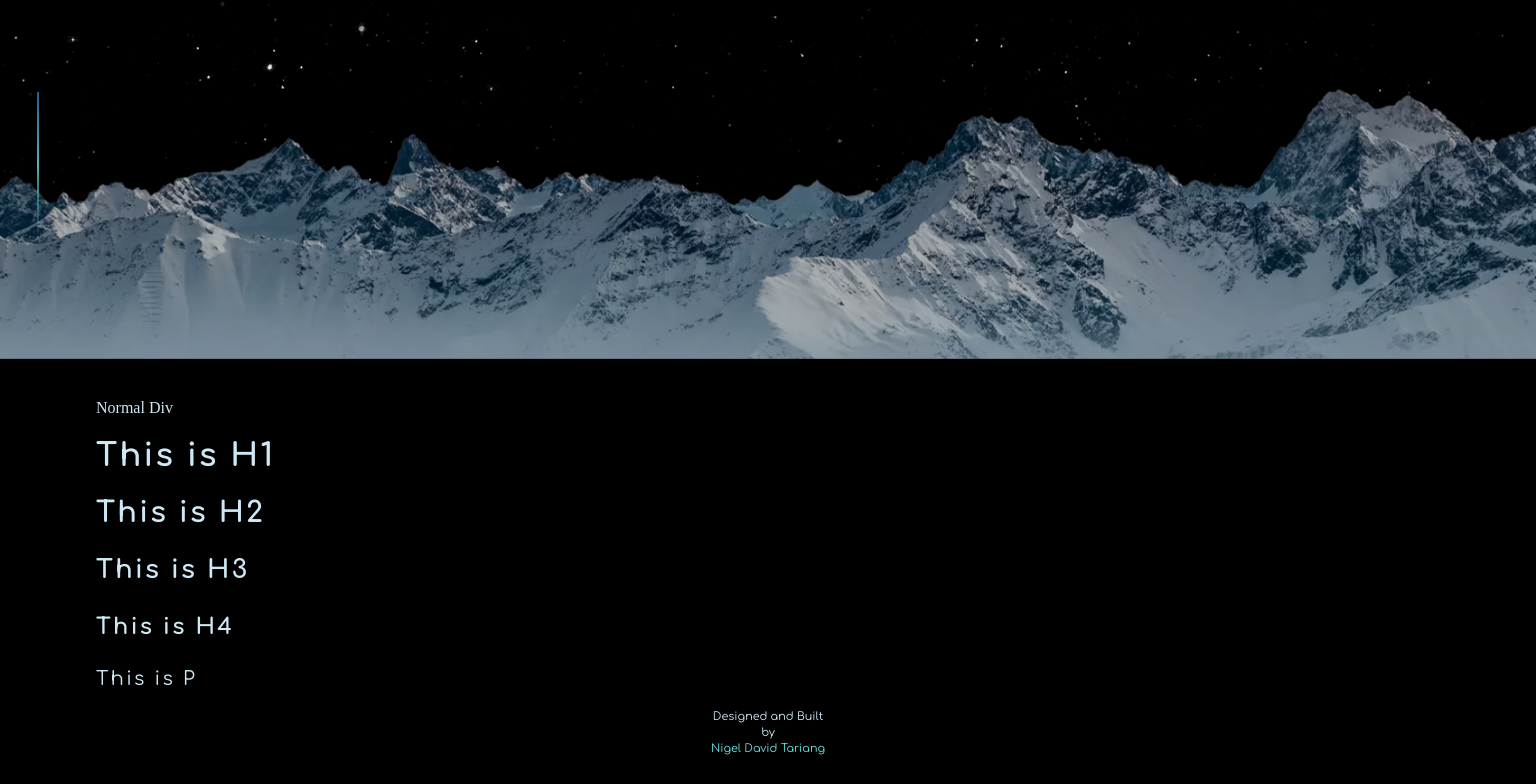
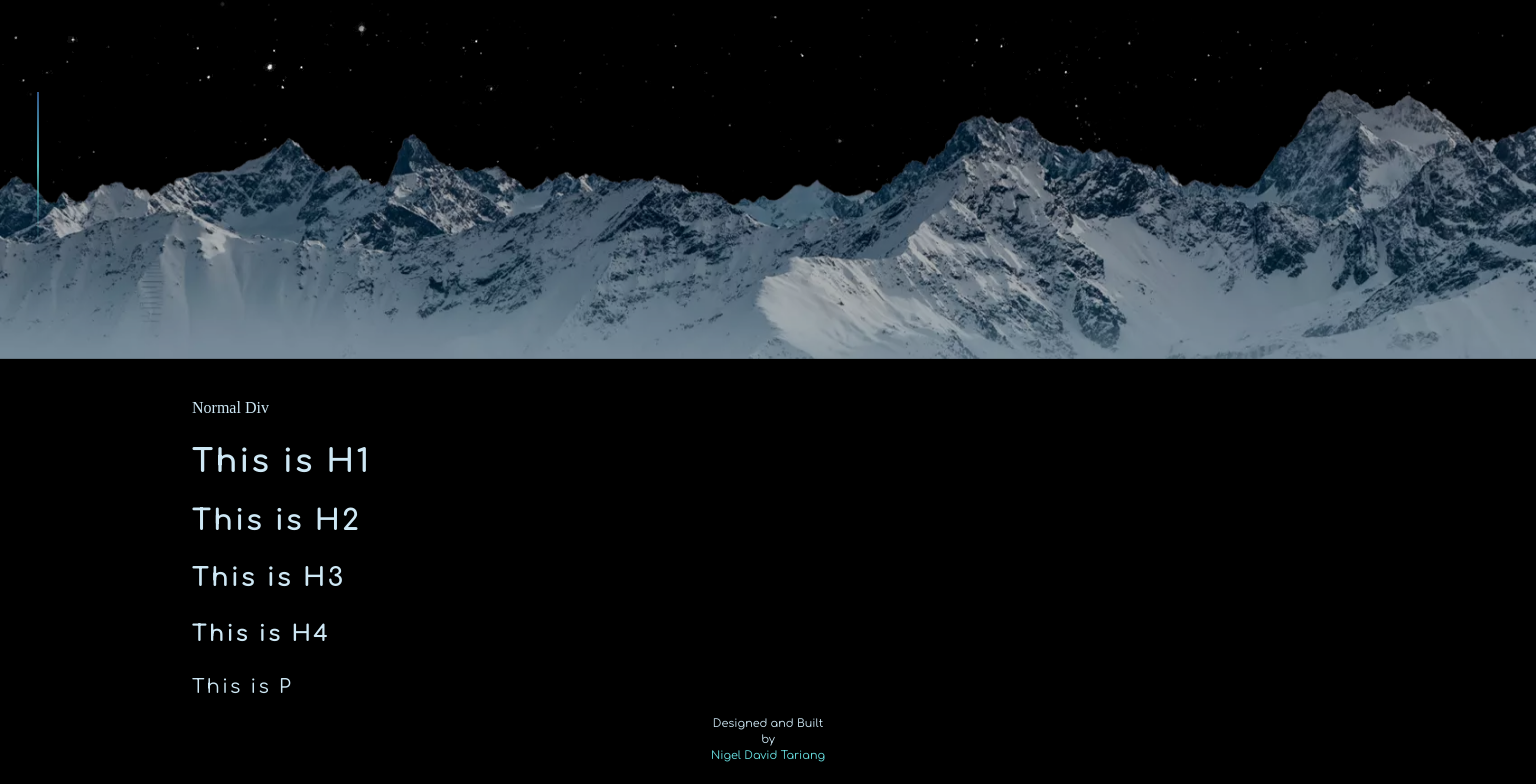
Before and after one commit to 0racularGh0st/portfolio-1.0, a Vue app: page /about in a window 1536 px wide. Shown: the part 441-1225 px from the top of the page. Built offline with nearby package versions, Linux system fonts and the light colour scheme.

Commit message:
Add section stylings with different max-widths for different breakpoints

```diff
--- a/src/views/About.vue
+++ b/src/views/About.vue
@@ -1,12 +1,12 @@
 <template>
-  <div class="about content-section">
+  <section class="about content-section">
     <div>Normal Div</div>
     <h1>This is H1 </h1>
     <h2>This is H2</h2>
     <h3>This is H3</h3>
     <h4>This is H4</h4>
     <p>This is P</p>
-   </div>
+   </section>
 </template>
 <script>
 import './sections.css';
--- a/src/views/sections.css
+++ b/src/views/sections.css
@@ -1,22 +1,33 @@
-.content-section{
-    margin-left: 2rem;
-    margin-right: 2rem;
+section{
+    max-width: 90vw;
+    margin-left:auto ;
+    margin-right:auto ;
+}
+@media screen and (min-width: 23.43rem){
+    section{
+        max-width: 90vw;
+        margin-left:auto ;
+        margin-right:auto ;
+    }
 }
 @media screen and (min-width: 48rem){
-    .content-section{
-        margin-left:5.5rem ;
-        margin-right:2.5rem ;
+    section{
+        max-width: 80vw;
+        margin-left:auto ;
+        margin-right:auto ;
     }
 }
 @media screen and (min-width: 64rem){
-    .content-section{
-        margin-left:3.5rem ;
-        margin-right:3.5rem ;
+    section{
+        max-width: 75vw;
+        margin-left:auto ;
+        margin-right:auto ;
     }
 }
 @media screen and (min-width: 85.5rem){
-    .content-section{
-        margin-left:6rem ;
-        margin-right:6rem ;
+    section{
+        max-width: 75vw;
+        margin-left:auto ;
+        margin-right:auto ;
     }
 }
```
